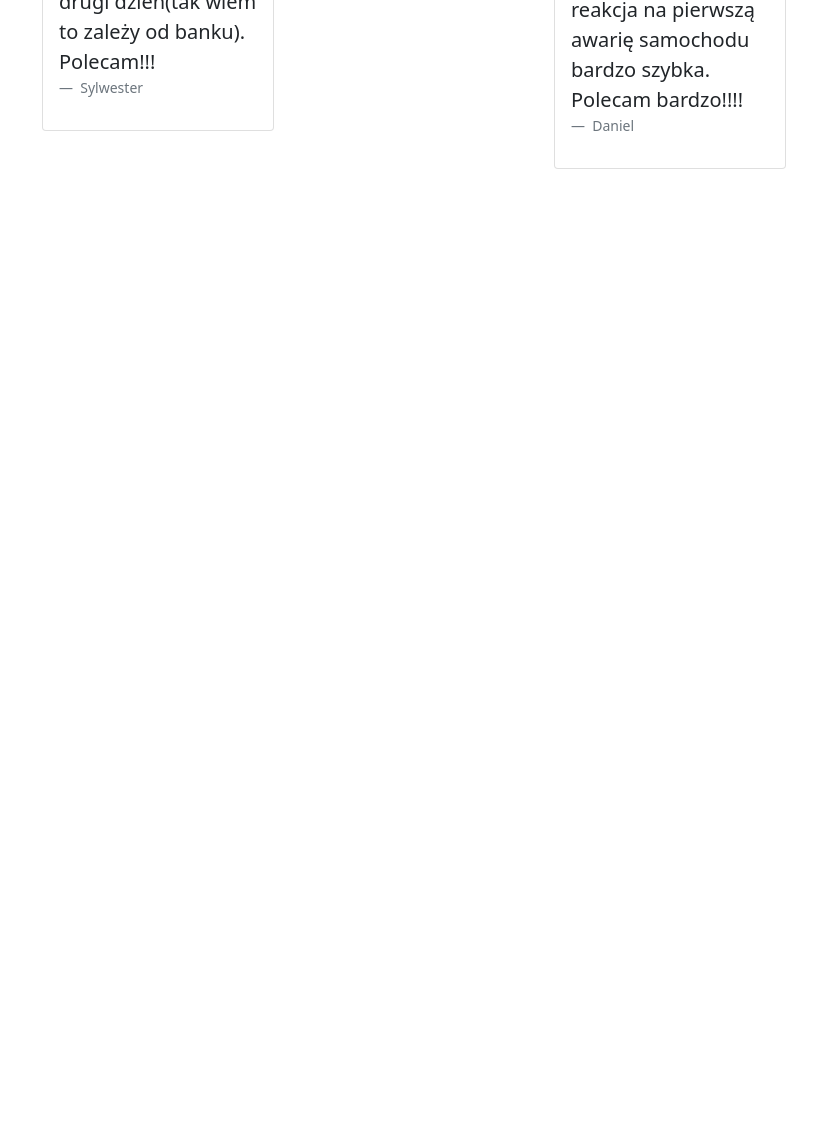
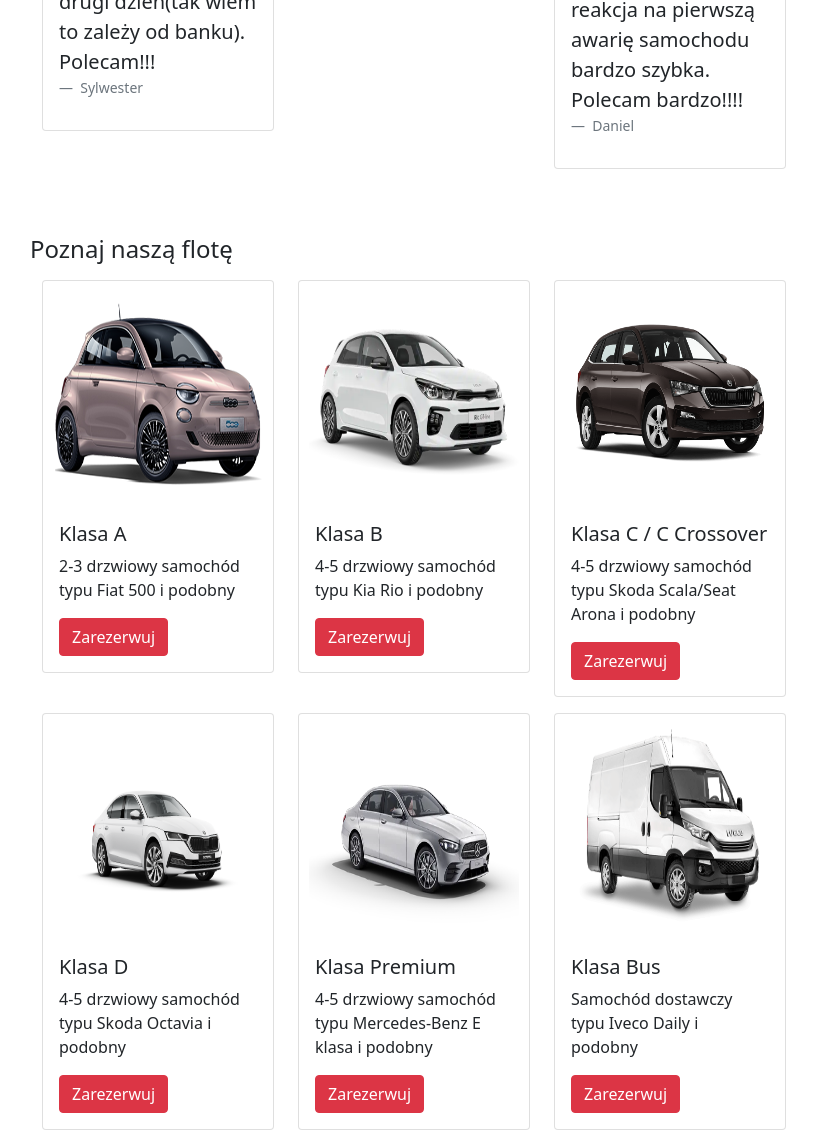
Before and after one commit to Michal582/JPO, a PHP site: page / in a window 1280 px wide. Shown: the part 2151-3297 px from the top of the page, without its empty margins (226-1043 px from the left). Before the commit the page ends 2320 px from the top, so only its background shows below. Run offline with PHP 8.4, Linux system fonts and the light colour scheme; some libraries are stand-ins or nearby versions.

Commit message:
Cos sie ruszylo

```diff
--- a/css/master.css
+++ b/css/master.css
@@ -58,7 +58,6 @@
   border-bottom-right-radius: 20px;
 }
 #aboutUs{
-  height: 500px;
   /* background-color: black; */
   width: 60%;
   margin: 0 auto;
@@ -68,3 +67,11 @@
   max-height: 100%;
   width: 100%;
 }
+#fleet{
+  width: 60%;
+  margin: 0 auto;
+}
+.fleet-image-main{
+  max-width: 100%;
+  max-height: 225px;
+}
--- a/index.php
+++ b/index.php
@@ -9,8 +9,8 @@
   <?php include('head.php'); ?>
   <body>
 
-    <?php include('header-main.php');
-          include ('navbar-main.php');
+    <?php include('./view/header-main.php');
+          include ('./view/navbar-main.php');
     ?>
 
     <?php
@@ -26,13 +26,14 @@
 
     <main>
       <?php
-        include 'promotion-main.php';
-        include 'search-main.php';
-        include 'aboutus.php';
+        include './view/promotion-main.php';
+        include './view/search-main.php';
+        include './view/aboutus.php';
+        include './view/fleet.php';
       ?>
     </main>
 
-    <?php include('footer.php'); ?>
+    <?php include('./view/footer.php'); ?>
 
 
   </body>
--- a/aboutus.php
+++ b/view/aboutus.php
@@ -2,7 +2,7 @@
 <section id="aboutUs">
   <div class="container">
     <div class="row align-items-center">
-      <div class="col">
+      <div class="col-md">
         <h3 class="text-danger fw-bold">O nas</h3>
         <h2 class="fw-bold">Witamy w ZigRent</h2>
         <p>Lorem ipsum dolor sit amet, consectetur adipisicing elit, sed do eiusmod tempor incididunt ut labore et dolore magna aliqua. Ut enim ad minim veniam, quis nostrud exercitation ullamco laboris nisi ut aliquip ex ea commodo consequat. Duis aute irure dolor in reprehenderit in voluptate velit esse cillum dolore eu fugiat nulla pariatur. Excepteur sint occaecat cupidatat non proident, sunt in culpa qui officia deserunt mollit anim id est laborum.</p>
@@ -24,13 +24,13 @@
           </div>
         </div>
       </div>
-      <div class="col">
+      <div class="col-md">
         <img src="./img/about.png">
       </div>
     </div>
     <div class="row align-items-center">
       <h4 class="mb-3">Opinie naszych klientów</h4>
-      <div class="col-sm-4">
+      <div class="col-md mb-3">
         <div class="card">
           <img src="./img/op1.png" class="card-img-top">
           <div class="card-body">
@@ -43,7 +43,7 @@
           </div>
         </div>
       </div>
-      <div class="col-sm-4">
+      <div class="col-md mb-3">
         <div class="card">
           <img src="./img/op2.jpg" class="card-img-top">
           <div class="card-body">
@@ -56,7 +56,7 @@
           </div>
         </div>
       </div>
-      <div class="col-sm-4">
+      <div class="col-md mb-3">
         <div class="card">
           <img src="./img/op3.jpeg" class="card-img-top">
           <div class="card-body">
--- /dev/null
+++ b/view/fleet.php
@@ -0,0 +1,69 @@
+<section id="fleet">
+  <h4 class="mb-3">Poznaj naszą flotę</h4>
+  <div class="container">
+    <div class="row">
+      <div class="col-md mb-3">
+        <div class="card">
+          <img src="./img/classA_icon.png" class="card-img-top" alt="klasa a" style="height: 225px; max-width: 100%; padding: 10px;">
+          <div class="card-body">
+            <h5 class="card-title">Klasa A</h5>
+            <p class="card-text">2-3 drzwiowy samochód typu Fiat 500 i podobny</p>
+            <a href="#" class="btn btn-danger">Zarezerwuj</a>
+          </div>
+        </div>
+      </div>
+      <div class="col-md mb-3">
+        <div class="card">
+          <img src="./img/classB_icon.png" class="card-img-top" alt="klasa b" style="height: 225px; max-width: 100%; padding: 10px;">
+          <div class="card-body">
+            <h5 class="card-title">Klasa B</h5>
+            <p class="card-text">4-5 drzwiowy samochód typu Kia Rio i podobny</p>
+            <a href="#" class="btn btn-danger">Zarezerwuj</a>
+          </div>
+        </div>
+      </div>
+      <div class="col-md mb-3">
+        <div class="card">
+          <img src="./img/classC_icon.png" class="card-img-top" alt="klasa c" style="height: 225px; max-width: 100%; padding: 10px;">
+          <div class="card-body">
+            <h5 class="card-title">Klasa C / C Crossover</h5>
+            <p class="card-text">4-5 drzwiowy samochód typu Skoda Scala/Seat Arona i podobny</p>
+            <a href="#" class="btn btn-danger">Zarezerwuj</a>
+          </div>
+        </div>
+      </div>
+    </div>
+    <div class="row">
+      <div class="col-md mb-3">
+        <div class="card">
+          <img src="./img/classD_icon.png" class="card-img-top" alt="klasa d" style="height: 225px; max-width: 100%; padding: 10px;">
+          <div class="card-body">
+            <h5 class="card-title">Klasa D</h5>
+            <p class="card-text">4-5 drzwiowy samochód typu Skoda Octavia i podobny</p>
+            <a href="#" class="btn btn-danger">Zarezerwuj</a>
+          </div>
+        </div>
+      </div>
+      <div class="col-md mb-3">
+        <div class="card">
+          <img src="./img/classP_icon.png" class="card-img-top" alt="klasa d" style="height: 225px; max-width: 100%; padding: 10px;">
+          <div class="card-body">
+            <h5 class="card-title">Klasa Premium</h5>
+            <p class="card-text">4-5 drzwiowy samochód typu Mercedes-Benz E klasa i podobny</p>
+            <a href="#" class="btn btn-danger">Zarezerwuj</a>
+          </div>
+        </div>
+      </div>
+      <div class="col-md mb-3">
+        <div class="card">
+          <img src="./img/classBus_icon.png" class="card-img-top" alt="klasa bus" style="height: 225px; max-width: 100%; padding: 10px;">
+          <div class="card-body">
+            <h5 class="card-title">Klasa Bus</h5>
+            <p class="card-text">Samochód dostawczy typu Iveco Daily i podobny</p>
+            <a href="#" class="btn btn-danger">Zarezerwuj</a>
+          </div>
+        </div>
+      </div>
+    </div>
+  </div>
+</section>
--- a/navbar-main.php
+++ b/view/navbar-main.php
@@ -7,7 +7,7 @@
         <ul class="navbar-nav me-auto mb-2 mb-lg-0">
           <li class="nav-item"><a href="#searchCar" class="nav-link">Rezerwuj Auto</a></li>
           <li class="nav-item"><a href="#aboutUs" class="nav-link">O Nas</a></li>
-          <li class="nav-item"><a href="#" class="nav-link">Nasza Flota</a></li>
+          <li class="nav-item"><a href="#fleet" class="nav-link">Nasza Flota</a></li>
           <li class="nav-item"><a href="#" class="nav-link">Kontakt</a></li>
         </ul>
       </div>
```
Also changed, not shown: img/classA_icon.png (added), img/classB_icon.png (added), img/classBus_icon.png (added), img/classC_icon.png (added), img/classD_icon.png (added), img/classP_icon.png (added), view/footer.php (renamed from footer.php), view/header-main.php (renamed from header-main.php), view/promotion-main.php (renamed from promotion-main.php), view/search-main.php (renamed from search-main.php).
